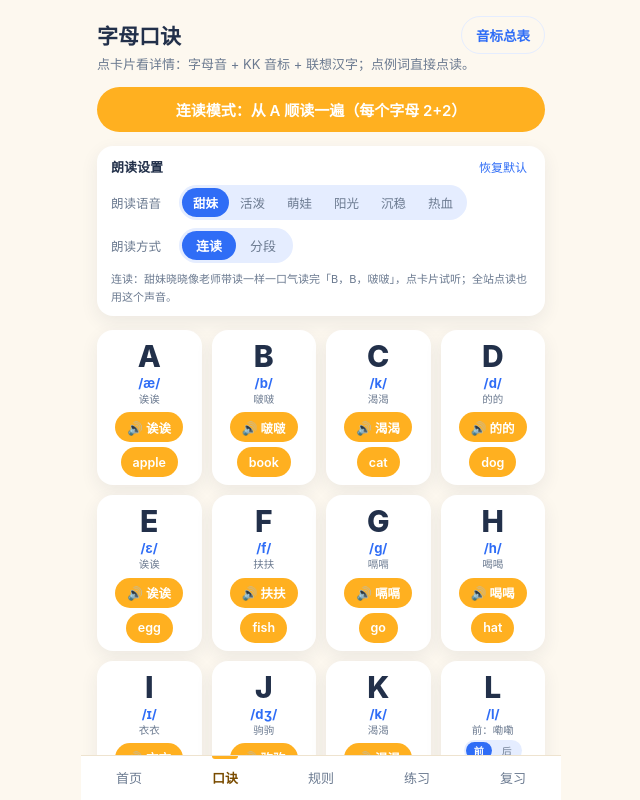
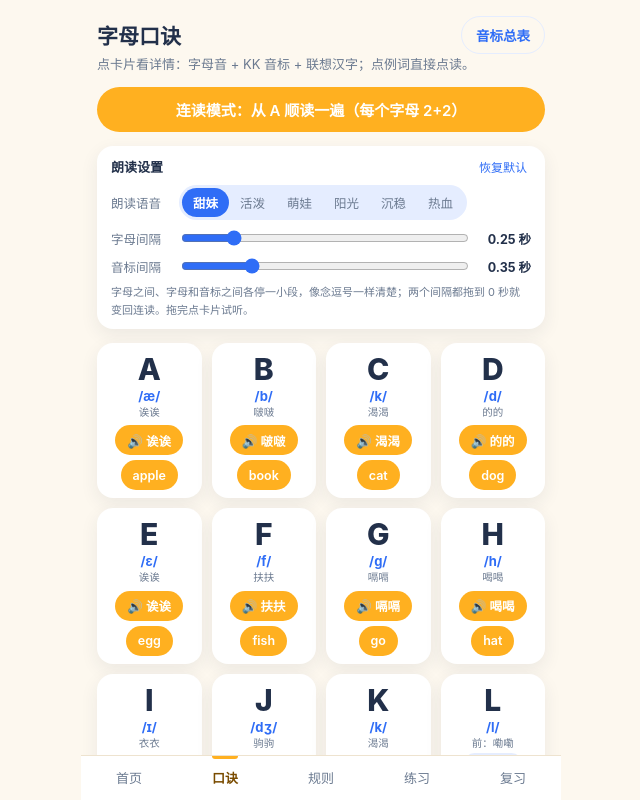
Before and after one commit to linsong0302/english_learn, a React (Vite) app in the folder app/: page / in a window 1280 px wide. Both pictures are taken after a click on the button "口诀". Shown: the top 800 px of the page, without its empty margins (319-959 px from the left). Built offline with nearby package versions, Linux system fonts and the light colour scheme.

Commit message:
[lane2] 停顿控制升级：合并连读/分段，间隔滑动条常显（都拖到0秒=整句连读）

```diff
--- a/app/src/components/ChantSettings.tsx
+++ b/app/src/components/ChantSettings.tsx
@@ -15,8 +15,9 @@ function fmt(ms: number) {
   return `${(ms / 1000).toFixed(2)} 秒`
 }
 
-/** 口诀朗读设置：朗读语音（甜妹/御姐等 6 种）+ 朗读方式（连读/分段）。
- *  连读 = 整句一条录音最自然；分段 = 用滑动条控制两处间隔，适合自己跟读练习。 */
+/** 口诀朗读设置：朗读语音（甜妹/御姐等 6 种）+ 两处停顿间隔（滑动条常显）。
+ *  间隔拖大 = 字母之间有逗号一样的停顿，适合跟读；
+ *  两个间隔都拖到 0 秒 = 整句录音连读，像老师带读。 */
 export default function ChantSettings() {
   const [s, setS] = useState(getChantSettings)
 
@@ -30,6 +31,8 @@ export default function ChantSettings() {
     setS({ ...DEFAULT_CHANT_SETTINGS })
     setChantSettings({ ...DEFAULT_CHANT_SETTINGS })
   }
+
+  const connected = s.letterGapMs === 0 && s.phonemeGapMs === 0
 
   return (
     <div className="pace-card">
@@ -54,25 +57,6 @@ export default function ChantSettings() {
           ))}
         </div>
       </div>
-      <div className="pace-row">
-        <span className="pace-label">朗读方式</span>
-        <div className="seg">
-          <button
-            className={s.mode === 'connected' ? 'on' : ''}
-            onClick={() => update({ mode: 'connected' })}
-          >
-            连读
-          </button>
-          <button
-            className={s.mode === 'segment' ? 'on' : ''}
-            onClick={() => update({ mode: 'segment' })}
-          >
-            分段
-          </button>
-        </div>
-      </div>
-      {s.mode === 'segment' && (
-        <>
       <label className="pace-row">
         <span className="pace-label">字母间隔</span>
         <input
@@ -99,12 +83,10 @@ export default function ChantSettings() {
         />
         <b className="pace-val">{fmt(s.phonemeGapMs)}</b>
       </label>
-        </>
-      )}
       <p className="pace-note">
-        {s.mode === 'connected'
-          ? `连读：${voiceFull(s.voice)}像老师带读一样一口气读完「B，B，啵啵」，点卡片试听；全站点读也用这个声音。`
-          : `分段：拖动滑动条控制字母之间、字母和音标之间的停顿，拖完点卡片试听。`}
+        {connected
+          ? `连读：${voiceFull(s.voice)}像老师带读一样一口气读完「B，B，啵啵」；把间隔拖大就有停顿，适合自己跟读。`
+          : '字母之间、字母和音标之间各停一小段，像念逗号一样清楚；两个间隔都拖到 0 秒就变回连读。拖完点卡片试听。'}
       </p>
     </div>
   )
--- a/app/src/hooks/useSpeech.ts
+++ b/app/src/hooks/useSpeech.ts
@@ -101,8 +101,8 @@ export interface LetterPhonemeOptions {
 }
 
 /** 字母+音标跟读（口诀里的 2+2），按朗读设置用所选音色的录音播放：
- *  连读 = 整句一条录音，像老师带读一样连贯；
- *  分段 = 单字母×2 → 音标，两处间隔用滑动条调。录音缺失时退回系统 TTS。 */
+ *  两个间隔都拖到 0 秒 = 整句一条录音，像老师带读一样连贯；
+ *  否则 = 单字母×2 → 音标，两处间隔用滑动条调（拖大一点就有逗号一样的停顿）。录音缺失时退回系统 TTS。 */
 export function speakLetterAndPhoneme(
   letter: string,
   hanzi: string,
@@ -129,15 +129,15 @@ export function speakLetterAndPhoneme(
   }
 
   void (async () => {
-    if (s.mode === 'connected') {
-      // 整句一条录音，像老师带读一样连贯
+    // 两个间隔都为 0：整句一条录音，像老师带读一样连读
+    if (s.letterGapMs === 0 && s.phonemeGapMs === 0) {
       const ok = await playChantAudio(chantUrl(s.voice, key))
       if (!alive()) return
       if (!ok) return ttsFallback()
       onDone?.()
       return
     }
-    // 分段：单字母 → 间隔 → 单字母 → 间隔 → 音标
+    // 拼播：单字母 → 间隔 → 单字母 → 间隔 → 音标
     const ok1 = await playChantAudio(chantUrl(s.voice, `${low}-zh`))
     if (!alive()) return
     if (!ok1) return ttsFallback()
@@ -278,15 +278,12 @@ export function voiceFull(id: string): string {
 
 // ---------------- 朗读设置（口诀页可选，存 localStorage） ----------------
 
-export type ChantMode = 'connected' | 'segment' // 连读整句 / 分段可调间隔
-
 export interface ChantSettings {
   /** 音色 id（VOICE_OPTIONS 之一），全应用共用 */
   voice: string
-  mode: ChantMode
-  /** 分段模式：两个字母之间的间隔（毫秒） */
+  /** 两个字母之间的间隔（毫秒）：0 表示不停顿；和音标间隔同时为 0 时改播整句录音连读 */
   letterGapMs: number
-  /** 分段模式：字母和音标之间的间隔（毫秒） */
+  /** 字母和音标之间的间隔（毫秒） */
   phonemeGapMs: number
 }
 
@@ -295,7 +292,6 @@ const GAP_MIN = 0
 const GAP_MAX = 2000
 export const DEFAULT_CHANT_SETTINGS: ChantSettings = {
   voice: 'sweet',
-  mode: 'connected',
   letterGapMs: 250,
   phonemeGapMs: 350,
 }
@@ -313,7 +309,6 @@ export function getChantSettings(): ChantSettings {
     const p = JSON.parse(raw) as Partial<ChantSettings>
     return {
       voice: VOICE_IDS.includes(p.voice as string) ? (p.voice as string) : DEFAULT_CHANT_SETTINGS.voice,
-      mode: p.mode === 'segment' ? 'segment' : 'connected',
       letterGapMs: clampGap(p.letterGapMs, DEFAULT_CHANT_SETTINGS.letterGapMs),
       phonemeGapMs: clampGap(p.phonemeGapMs, DEFAULT_CHANT_SETTINGS.phonemeGapMs),
     }
```
Also changed, not shown: 2 other files (tests, documents, lock files or other folders). Lines whose indentation alone changed are shown as unchanged.
